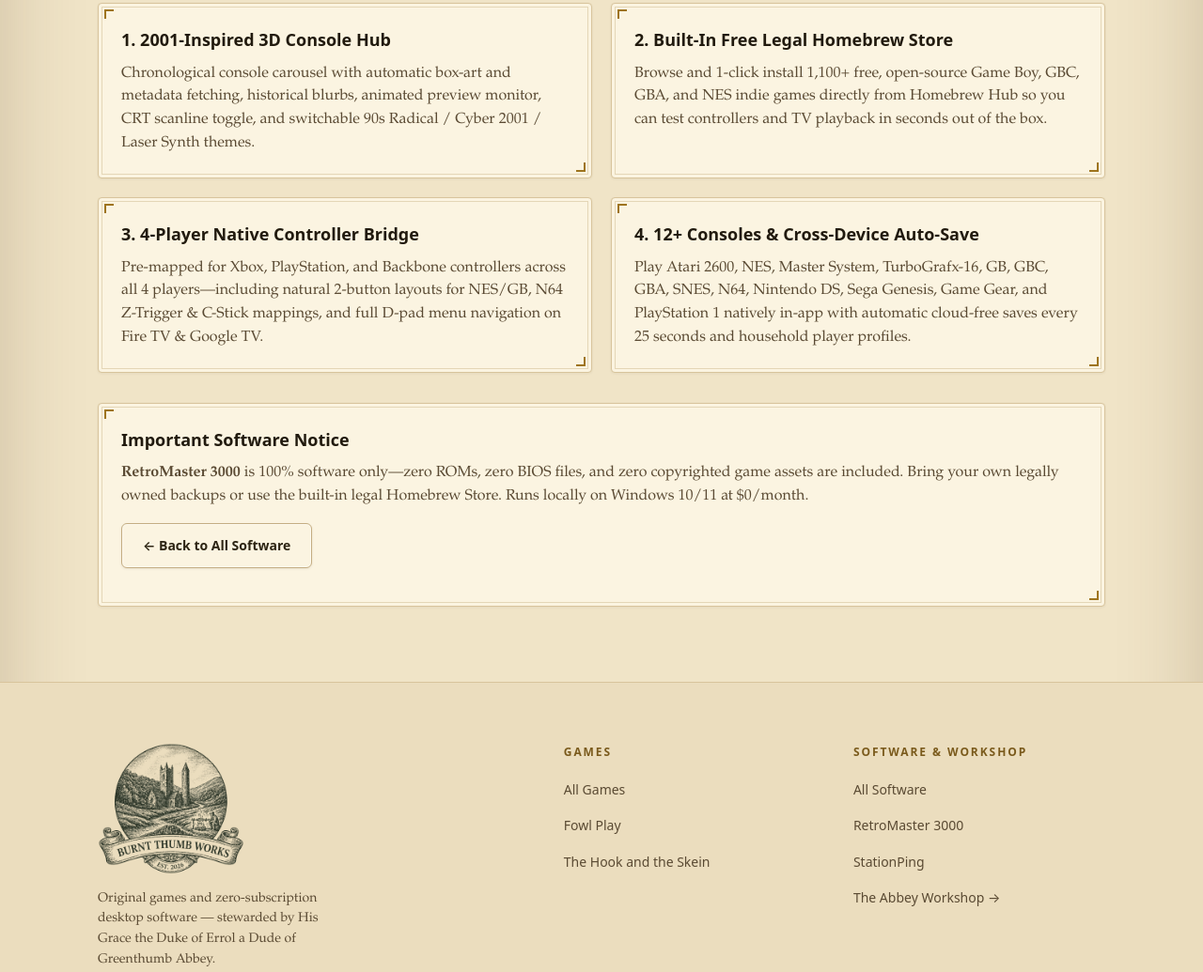
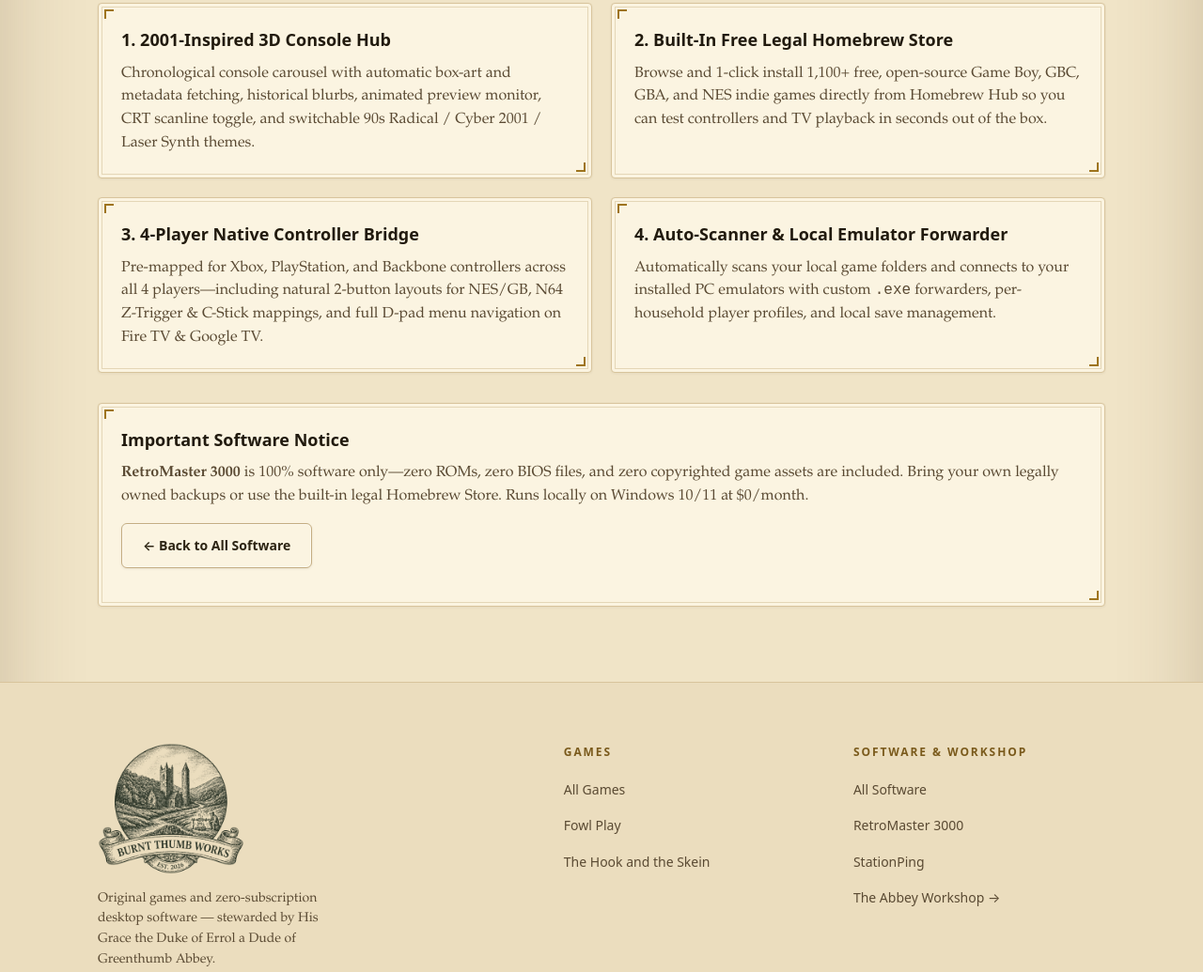
Before and after one commit to burntthumbworks-dev/burntthumbworks.com, a plain HTML site: page apps/retromaster-3000/index.html in a window 1280 px wide. Shown: the part 1098-2133 px from the top of the page at 94% size. Drawn offline with Linux system fonts and the light colour scheme.

Commit message:
Clarify RetroMaster 3000 uses local emulator forwarders (no in-app emulators)

```diff
--- a/apps/retromaster-3000/index.html
+++ b/apps/retromaster-3000/index.html
@@ -88,8 +88,8 @@
           </article>
 
           <article class="card card--manuscript">
-            <h3 class="card__title">4. 12+ Consoles &amp; Cross-Device Auto-Save</h3>
-            <p class="card__body">Play Atari 2600, NES, Master System, TurboGrafx-16, GB, GBC, GBA, SNES, N64, Nintendo DS, Sega Genesis, Game Gear, and PlayStation 1 natively in-app with automatic cloud-free saves every 25 seconds and household player profiles.</p>
+            <h3 class="card__title">4. Auto-Scanner &amp; Local Emulator Forwarder</h3>
+            <p class="card__body">Automatically scans your local game folders and connects to your installed PC emulators with custom <code>.exe</code> forwarders, per-household player profiles, and local save management.</p>
           </article>
         </div>
 
```
